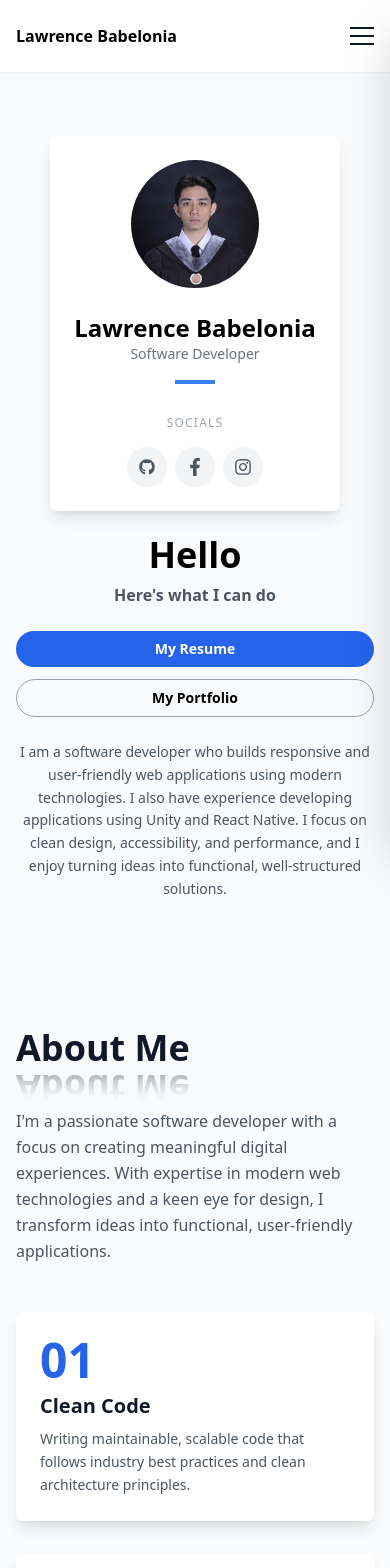
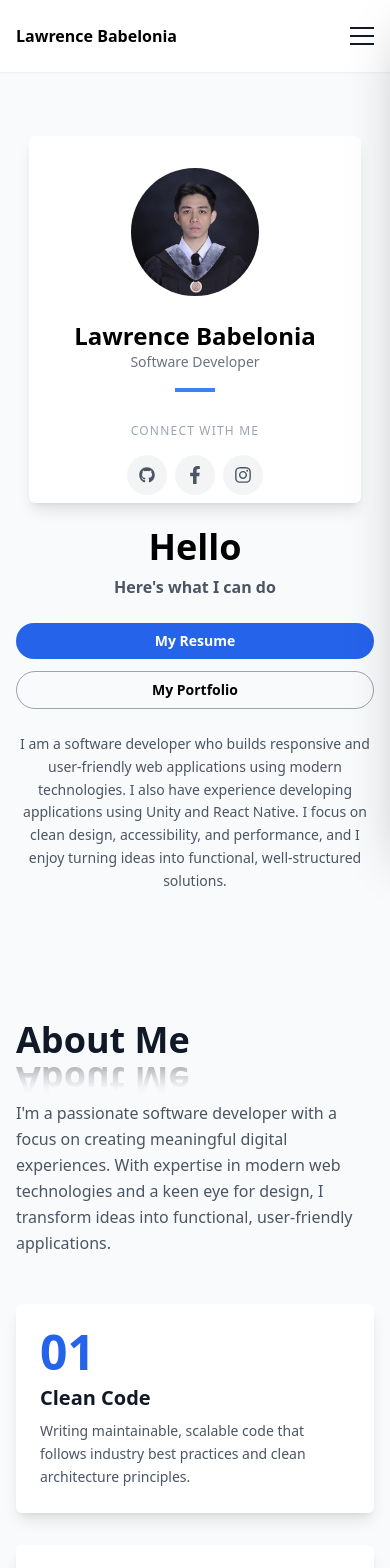
Before and after one commit to lawr3ncey/rence-portfolio, a React (Create React App) app: page / in a window 390 px wide. Shown: the top 1568 px of the page. Built offline with nearby package versions, Linux system fonts and the light colour scheme.

Commit message:
Fixed Padding of ProfileCard

```diff
--- a/src/components/aboutme.tsx
+++ b/src/components/aboutme.tsx
@@ -2,7 +2,11 @@ import React, { useEffect, useRef, useState } from 'react';
 
 const Aboutme: React.FC = () => {
   const [isVisible, setIsVisible] = useState(false);
+  const [contentVisible, setContentVisible] = useState(false);
+  const [blocksVisible, setBlocksVisible] = useState<Set<number>>(new Set());
   const imageContainerRef = useRef<HTMLDivElement>(null);
+  const contentRef = useRef<HTMLDivElement>(null);
+  const blockRefs = useRef<(HTMLDivElement | null)[]>([]);
 
   // Intersection Observer for scroll-based animation trigger
   useEffect(() => {
@@ -27,6 +31,52 @@ const Aboutme: React.FC = () => {
     };
   }, []);
 
+  // Intersection Observer for content (header and description)
+  useEffect(() => {
+    const observer = new IntersectionObserver(
+      ([entry]) => {
+        if (entry.isIntersecting) {
+          setContentVisible(true);
+        }
+      },
+      { threshold: 0.2 }
+    );
+
+    const currentContentRef = contentRef.current;
+    if (currentContentRef) {
+      observer.observe(currentContentRef);
+    }
+
+    return () => {
+      if (currentContentRef) {
+        observer.unobserve(currentContentRef);
+      }
+    };
+  }, []);
+
+  // Intersection Observer for numbered blocks
+  useEffect(() => {
+    const observers = blockRefs.current.map((block, index) => {
+      if (!block) return null;
+
+      const observer = new IntersectionObserver(
+        ([entry]) => {
+          if (entry.isIntersecting) {
+            setBlocksVisible((prev) => new Set(prev).add(index));
+          }
+        },
+        { threshold: 0.2 }
+      );
+
+      observer.observe(block);
+      return observer;
+    });
+
+    return () => {
+      observers.forEach((observer) => observer?.disconnect());
+    };
+  }, []);
+
   return (
     <section id="about" className="py-16 md:py-24 px-4 sm:px-8 md:px-12 lg:px-24">
       <div className="max-w-7xl mx-auto">
@@ -34,7 +84,12 @@ const Aboutme: React.FC = () => {
 
           {/* Left Column - Content */}
           <div>
-
+            <div
+              ref={contentRef}
+              className={`transition-all duration-1000 ${
+                contentVisible ? 'opacity-100 translate-y-0' : 'opacity-0 translate-y-8'
+              }`}
+            >
               {/* Section Heading */}
               <h2 className="text-4xl md:text-5xl font-bold text-gray-900">
                 About Me
@@ -60,12 +115,19 @@ const Aboutme: React.FC = () => {
               experiences. With expertise in modern web technologies and a keen eye for design,
               I transform ideas into functional, user-friendly applications.
               </p>
+            </div>
 
             {/* Numbered Info Blocks - 2x2 Grid */}
             <div className="grid grid-cols-1 sm:grid-cols-2 gap-8">
 
               {/* Block 1 */}
-              <div className="space-y-2 bg-white shadow-lg rounded-md p-6">
+              <div
+                ref={(el) => { blockRefs.current[0] = el; }}
+                className={`space-y-2 bg-white shadow-lg rounded-md p-6 transition-all duration-1000 ${
+                  blocksVisible.has(0) ? 'opacity-100 translate-y-0' : 'opacity-0 translate-y-8'
+                }`}
+                style={{ transitionDelay: '100ms' }}
+              >
                 <div className="text-5xl font-bold text-blue-600">01</div>
                 <h3 className="text-xl font-semibold text-gray-900">
                   Clean Code
@@ -77,7 +139,13 @@ const Aboutme: React.FC = () => {
               </div>
 
               {/* Block 2 */}
-              <div className="space-y-2 bg-white shadow-lg rounded-md p-6">
+              <div
+                ref={(el) => { blockRefs.current[1] = el; }}
+                className={`space-y-2 bg-white shadow-lg rounded-md p-6 transition-all duration-1000 ${
+                  blocksVisible.has(1) ? 'opacity-100 translate-y-0' : 'opacity-0 translate-y-8'
+                }`}
+                style={{ transitionDelay: '200ms' }}
+              >
                 <div className="text-5xl font-bold text-blue-600">02</div>
                 <h3 className="text-xl font-semibold text-gray-900">
                   User-Focused
@@ -89,7 +157,13 @@ const Aboutme: React.FC = () => {
               </div>
 
               {/* Block 3 */}
-              <div className="space-y-2 bg-white shadow-lg rounded-md p-6">
+              <div
+                ref={(el) => { blockRefs.current[2] = el; }}
+                className={`space-y-2 bg-white shadow-lg rounded-md p-6 transition-all duration-1000 ${
+                  blocksVisible.has(2) ? 'opacity-100 translate-y-0' : 'opacity-0 translate-y-8'
+                }`}
+                style={{ transitionDelay: '300ms' }}
+              >
                 <div className="text-5xl font-bold text-blue-600">03</div>
                 <h3 className="text-xl font-semibold text-gray-900">
                   Responsive Design
@@ -101,7 +175,13 @@ const Aboutme: React.FC = () => {
               </div>
 
               {/* Block 4 */}
-              <div className="space-y-2 bg-white shadow-lg rounded-md p-6">
+              <div
+                ref={(el) => { blockRefs.current[3] = el; }}
+                className={`space-y-2 bg-white shadow-lg rounded-md p-6 transition-all duration-1000 ${
+                  blocksVisible.has(3) ? 'opacity-100 translate-y-0' : 'opacity-0 translate-y-8'
+                }`}
+                style={{ transitionDelay: '400ms' }}
+              >
                 <div className="text-5xl font-bold text-blue-600">04</div>
                 <h3 className="text-xl font-semibold text-gray-900">
                   Problem Solving
--- a/src/components/contact.tsx
+++ b/src/components/contact.tsx
@@ -1,5 +1,5 @@
 import React, { useState, useEffect, useRef } from 'react';
-import { FaPhone, FaEnvelope, FaGlobe, FaMapMarkerAlt, FaLinkedinIn, FaGithub, FaFacebookF } from 'react-icons/fa';
+import { FaPhone, FaEnvelope, FaGlobe, FaMapMarkerAlt, FaLinkedinIn, FaGithub, FaFacebookF, FaInstagram } from 'react-icons/fa';
 
 const Contact: React.FC = () => {
   const [visibleSections, setVisibleSections] = useState<Set<string>>(new Set());
@@ -162,6 +162,26 @@ const Contact: React.FC = () => {
                   >
                     <FaFacebookF />
                   </a>
+                  <a
+                            href="https://instagram.com/yourprofile"
+                            target="_blank"
+                            rel="noopener noreferrer"
+                            className="
+                            text-[#4b5563]
+                              group
+                              w-10 h-10
+                              flex items-center justify-center
+                              rounded-full
+                              bg-gray-100
+                              transition
+                              hover:bg-gradient-to-tr
+                              hover:from-yellow-400
+                              hover:via-pink-500
+                              hover:to-purple-600
+                            "
+                          >
+                            <FaInstagram className="text-lg group-hover:text-white transition" />
+                          </a>
                 </div>
               </div>
 
--- a/src/components/hero.tsx
+++ b/src/components/hero.tsx
@@ -54,12 +54,13 @@ const Hero: React.FC = () => {
           <p className="text-gray-600 mb-6 font-bold text-base sm:text-lg">Here's what I can do</p>
 
           <div className="flex flex-col sm:flex-row gap-3 sm:gap-4 mb-6">
-            <button className="bg-blue-600 text-white px-6 py-2 rounded-full hover:bg-blue-700 text-sm sm:text-base font-semibold">
+            <a href="#resume" className="bg-blue-600 text-white px-6 py-2 rounded-full hover:bg-blue-700 text-sm sm:text-base font-semibold">
               My Resume
-            </button>
-            <button className="border border-gray-400 px-6 py-2 rounded-full hover:bg-gray-100 text-sm font-semibold">
+            </a>
+
+            <a href="#projects" className="border border-gray-400 px-6 py-2 rounded-full hover:bg-gray-100 text-sm font-semibold">
               My Portfolio
-            </button>
+            </a>
           </div>
 
           <p className="text-gray-600 text-sm leading-relaxed">
--- a/src/components/profilecard.tsx
+++ b/src/components/profilecard.tsx
@@ -3,11 +3,11 @@ import { FaGithub, FaFacebookF, FaInstagram } from "react-icons/fa";
 
 const ProfileCard: React.FC = () => {
   return (
-    <div className="bg-white shadow-lg rounded-md p-6 w-full max-w-[22rem] text-center">
+    <div className="bg-white shadow-lg rounded-md px-[45px] py-2 w-full max-w-[22rem] text-center">
       <img
         src="/images/profile.jpg"
         alt="profile"
-        className="w-32 h-32 sm:w-40 sm:h-40 md:w-[196px] md:h-[196px] rounded-full mx-auto mb-6 md:mb-[2rem]"
+        className="w-32 h-32 sm:w-40 sm:h-40 md:w-[196px] md:h-[196px] rounded-full mx-auto mb-6 mt-6 md:mb-[2rem]"
       />
 
       <h2 className="font-bold text-2xl">Lawrence Babelonia</h2>
@@ -16,7 +16,7 @@ const ProfileCard: React.FC = () => {
       <div className="w-10 h-1 bg-blue-500 mx-auto mb-[31px]"> </div>
 
       <p className="text-xs text-gray-400 uppercase tracking-widest mb-[1rem]">
-        Socials
+        CONNECT WITH ME
       </p>
 
       {/* Icon section */}
--- a/src/components/projects.tsx
+++ b/src/components/projects.tsx
@@ -140,7 +140,32 @@ const Projects: React.FC = () => {
 
   // Animation state and refs
   const [visibleCards, setVisibleCards] = useState<Set<number>>(new Set());
+  const [headerVisible, setHeaderVisible] = useState(false);
   const cardRefs = useRef<(HTMLDivElement | null)[]>([]);
+  const headerRef = useRef<HTMLDivElement>(null);
+
+  // Intersection Observer for header
+  useEffect(() => {
+    const observer = new IntersectionObserver(
+      ([entry]) => {
+        if (entry.isIntersecting) {
+          setHeaderVisible(true);
+        }
+      },
+      { threshold: 0.2 }
+    );
+
+    const currentHeaderRef = headerRef.current;
+    if (currentHeaderRef) {
+      observer.observe(currentHeaderRef);
+    }
+
+    return () => {
+      if (currentHeaderRef) {
+        observer.unobserve(currentHeaderRef);
+      }
+    };
+  }, []);
 
   // Intersection Observer for scroll animations
   useEffect(() => {
@@ -168,6 +193,12 @@ const Projects: React.FC = () => {
   return (
     <section id="projects" className="py-16 md:py-24 px-4 sm:px-8 md:px-12 lg:px-24 bg-gray-50">
         <div className="max-w-7xl mx-auto">
+            <div
+              ref={headerRef}
+              className={`transition-all duration-1000 ${
+                headerVisible ? 'opacity-100 translate-y-0' : 'opacity-0 translate-y-8'
+              }`}
+            >
               <h2 className="text-4xl md:text-5xl font-bold text-gray-900">
                 Projects
               </h2>
@@ -185,6 +216,7 @@ const Projects: React.FC = () => {
                   >
                 Projects
               </h2>
+            </div>
 
             <div className="grid grid-cols-1 md:grid-cols-2 lg:grid-cols-3 gap-8">
                 {projectsData.map((project, index) => (
```
Lines whose indentation alone changed are shown as unchanged.
